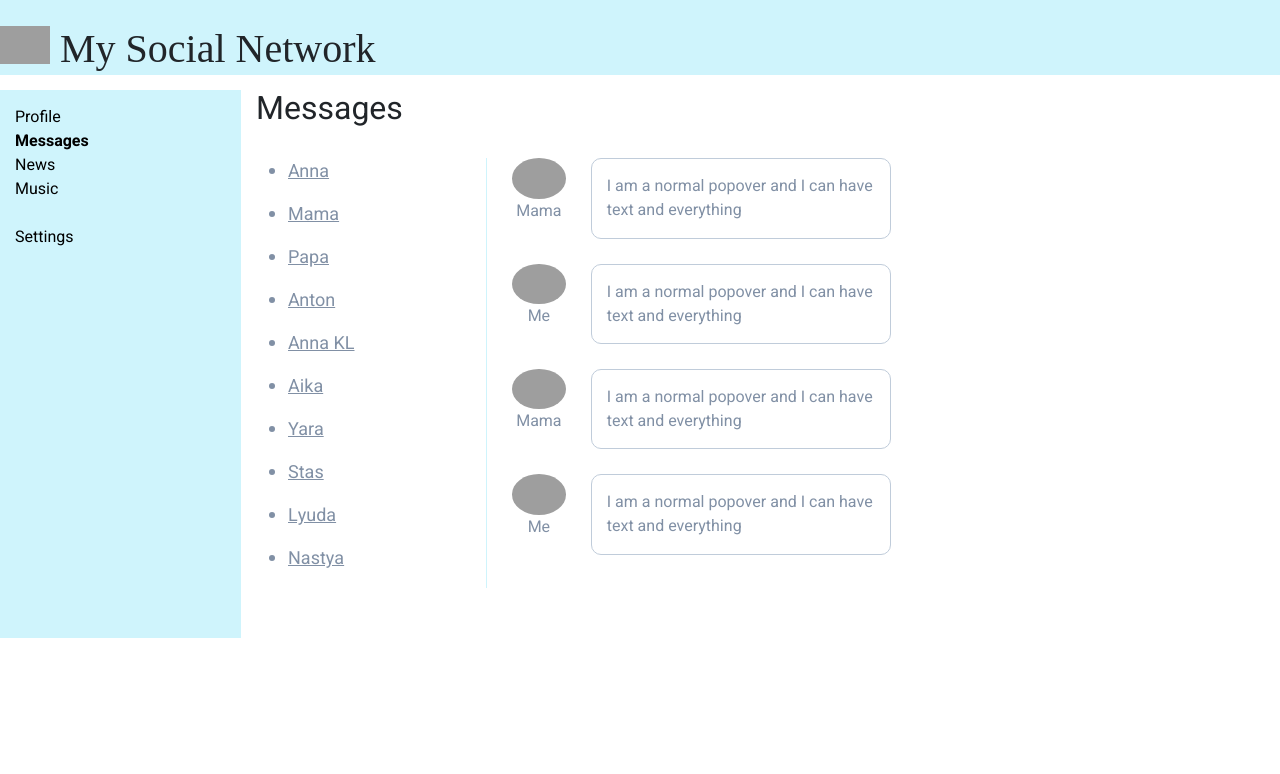
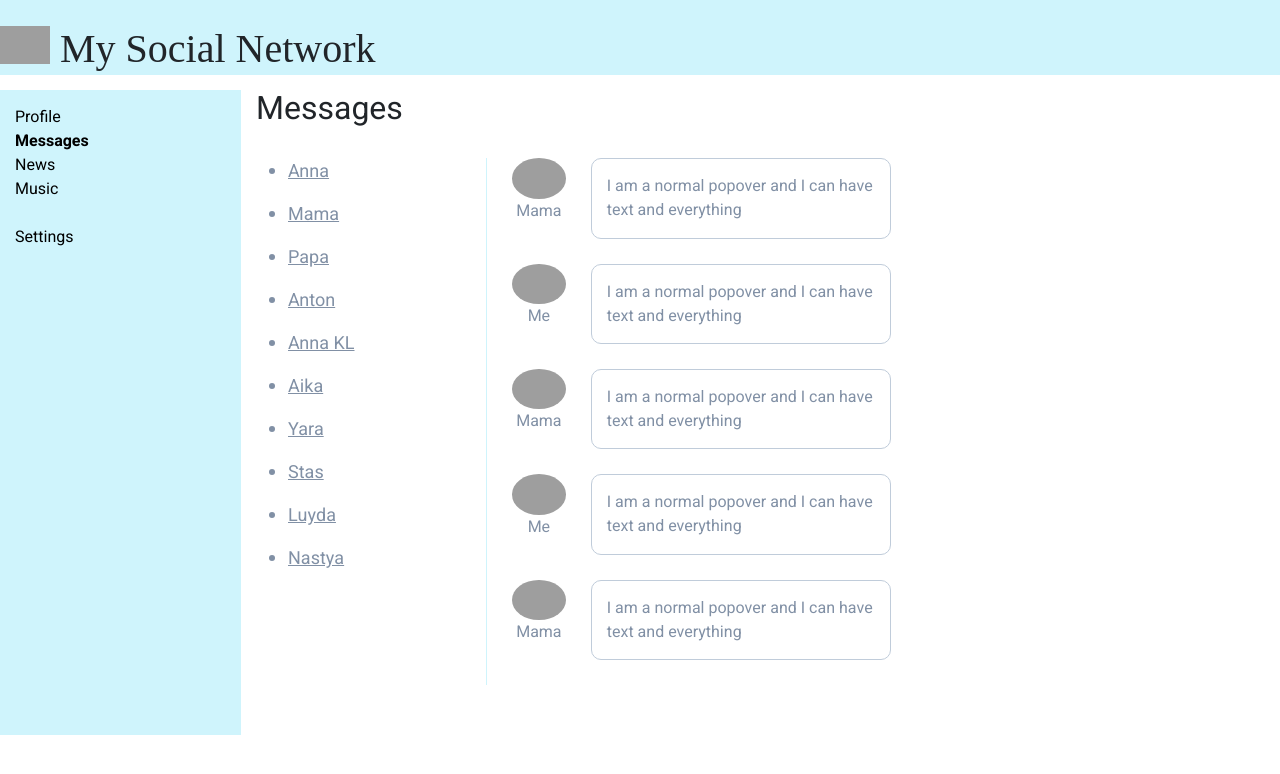
Before and after one commit to anna1luna/react_redux, a React (Create React App) app in the folder my-app/: page /messages in a window 1280 px wide. Shown: the top 774 px of the page. Built offline with nearby package versions, Linux system fonts and the light colour scheme; grey boxes are pictures that could not be loaded; a web font is replaced by a local one.

Commit message:
mapped all massives

```diff
--- a/my-app/src/components/msgs/msgs.jsx
+++ b/my-app/src/components/msgs/msgs.jsx
@@ -23,31 +23,16 @@ const Msgs = () => {
       text: "I am a normal popover and I can have text and everything",
       id: 4,
     },
+    {
+      name: "Mama",
+      text: "I am a normal popover and I can have text and everything",
+      id: 5,
+    },
   ];
-  return (
-    <div className={s.msgs}>
-      <Msg
-        name={MsgsData[0].name}
-        text={MsgsData[0].text}
-        id={MsgsData[0].id}
-      />
-      <Msg
-        name={MsgsData[1].name}
-        text={MsgsData[1].text}
-        id={MsgsData[1].id}
-      />
-      <Msg
-        name={MsgsData[2].name}
-        text={MsgsData[2].text}
-        id={MsgsData[2].id}
-      />
-      <Msg
-        name={MsgsData[3].name}
-        text={MsgsData[3].text}
-        id={MsgsData[3].id}
-      />
-    </div>
-  );
+  let MsgsReady = MsgsData.map((msg) => (
+    <Msg name={msg.name} text={msg.text} id={msg.id} />
+  ));
+  return <div className={s.msgs}>{MsgsReady}</div>;
 };
 
 export default Msgs;
--- a/my-app/src/components/msgs/senders.jsx
+++ b/my-app/src/components/msgs/senders.jsx
@@ -14,20 +14,10 @@ const Senders = () => {
     { id: 9, name: "Luyda" },
     { id: 10, name: "Nastya" },
   ];
-  return (
-    <div className={s.senders}>
-      <Sender name={SendersData[0].name} id={SendersData[0].id} />
-      <Sender name={SendersData[1].name} id={SendersData[1].id} />
-      <Sender name="Papa" id="3" />
-      <Sender name="Anton" id="4" />
-      <Sender name="Anna KL" id="5" />
-      <Sender name="Aika" id="6" />
-      <Sender name="Yara" id="7" />
-      <Sender name="Stas" id="8" />
-      <Sender name="Lyuda" id="9" />
-      <Sender name="Nastya" id="10" />
-    </div>
-  );
+  let SendersReady = SendersData.map((sender) => (
+    <Sender name={sender.name} id={sender.id} />
+  ));
+  return <div className={s.senders}>{SendersReady}</div>;
 };
 
 export default Senders;
--- a/my-app/src/components/profile/profile.jsx
+++ b/my-app/src/components/profile/profile.jsx
@@ -8,12 +8,15 @@ const Profile = () => {
     { text: "Hello, World", likes: 20, id: 1 },
     { text: "My first post", likes: 10, id: 2 },
   ];
+
+  let NewsReady = NewsData.map((news) => (
+    <News text={news.text} like_count={news.likes} id={news.id} />
+  ));
   return (
     <div className={s.profile}>
       <Info />
       <Post />
-      <News text={NewsData[0].text} like_count={NewsData[0].likes} />
-      <News text={NewsData[1].text} like_count={NewsData[1].likes} />
+      {NewsReady}
     </div>
   );
 };
```
